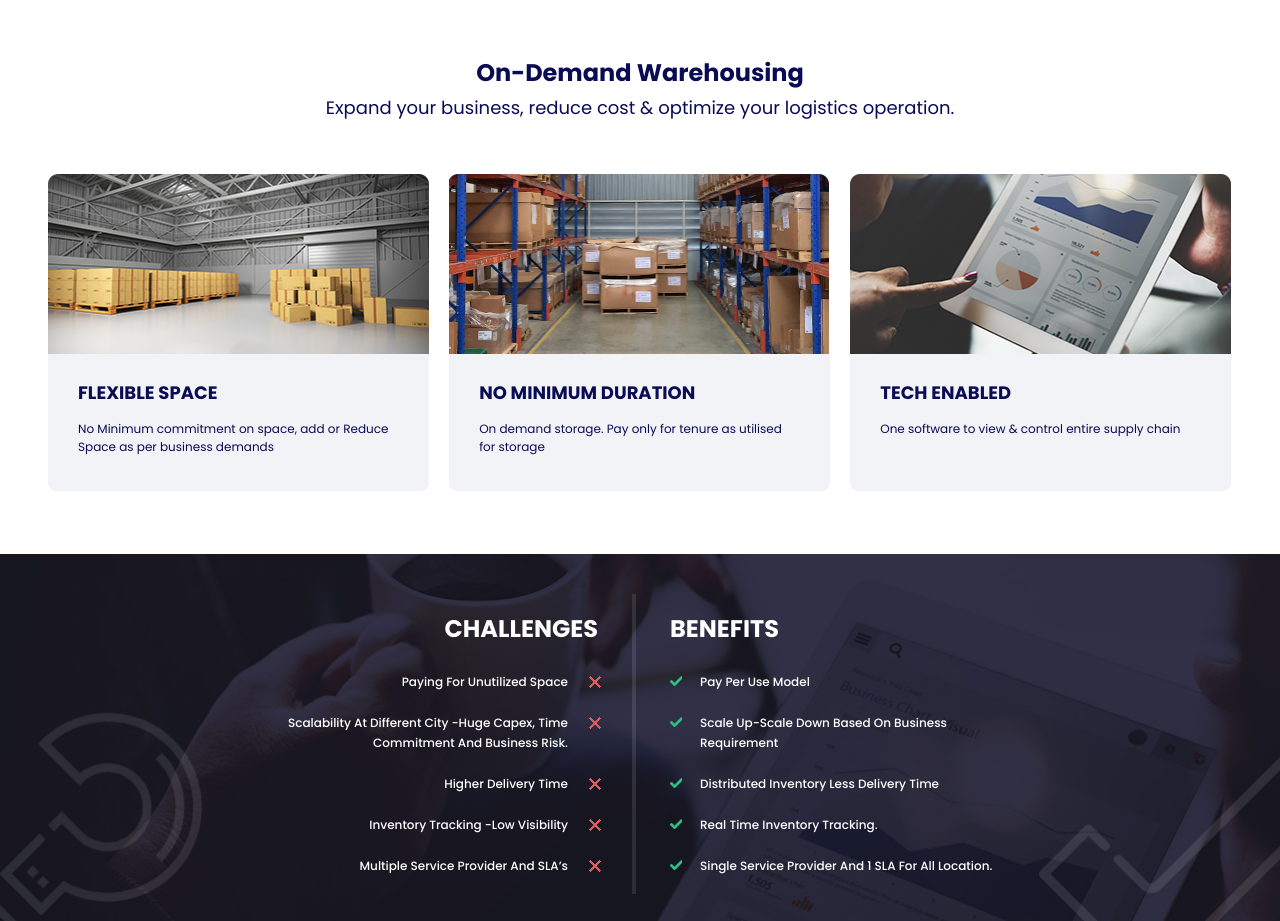
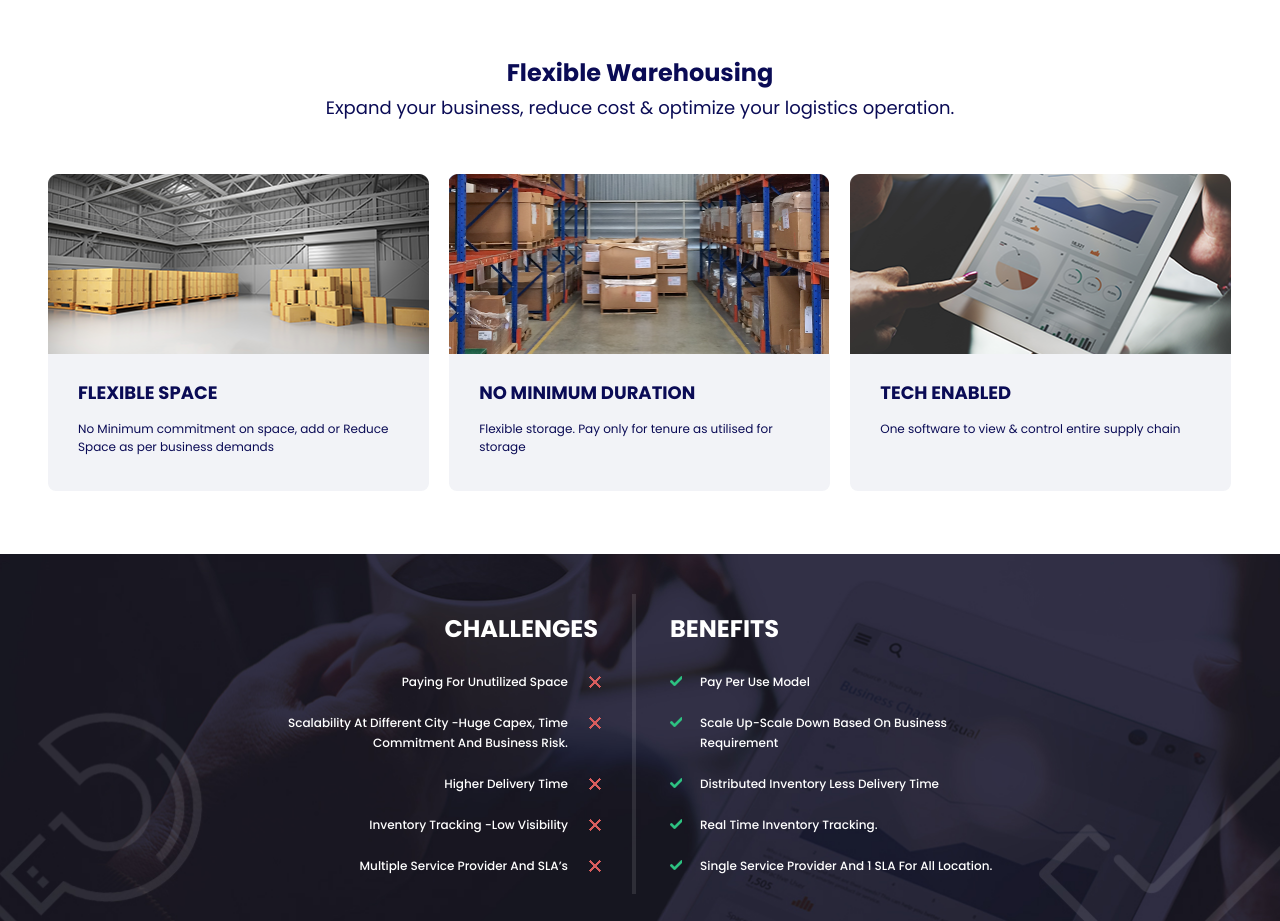
Before and after one commit to pooja-aryamane/terms-policies, a Gatsby site: page / in a window 1280 px wide. Shown: the part 787-1708 px from the top of the page. Built offline with nearby package versions, Linux system fonts and the light colour scheme; Gatsby itself is replaced by a stand-in of ours.

Commit message:
Fixed code

```diff
--- a/src/pages/index.js
+++ b/src/pages/index.js
@@ -201,7 +201,7 @@ const IndexPage = () => {
       </section>
       <section className="warehouse">
         <div className="container">
-          <h2>On-Demand Warehousing</h2>
+          <h2>Flexible Warehousing</h2>
           <span>
             Expand your business, reduce cost &amp; optimize your logistics
             operation.
@@ -226,7 +226,7 @@ const IndexPage = () => {
               <div className="cart-text">
                 <p className="title1">No Minimum Duration</p>
                 <p>
-                  On demand storage. Pay only for tenure as utilised for storage
+                  Flexible storage. Pay only for tenure as utilised for storage
                 </p>
               </div>
             </div>
@@ -265,7 +265,7 @@ const IndexPage = () => {
                   <div className="cart-text">
                     <p className="title1">No Minimum Duration</p>
                     <p>
-                      On demand storage. Pay only for tenure as utilised for
+                      Flexible storage. Pay only for tenure as utilised for
                       storage
                     </p>
                   </div>
@@ -398,7 +398,7 @@ const IndexPage = () => {
               target="_blank"
               className="btn find-btn"
             >
-              Find On-Demand Warehousing
+              Find Flexible Warehousing
             </a>
           </div>
         </div>
@@ -415,7 +415,7 @@ const IndexPage = () => {
             <h3 className="item-title">Largest Network</h3>
             <p className="item-subtitle">
               {" "}
-              India’s largest on-demand warehousing &amp; fulfilment{" "}
+              India’s largest flexible warehousing &amp; fulfilment{" "}
               <br className="d-big" />
               network with presence in 140 cities and 25 states
             </p>
```
Also changed, not shown: .github/workflows/ci.yml (added).
